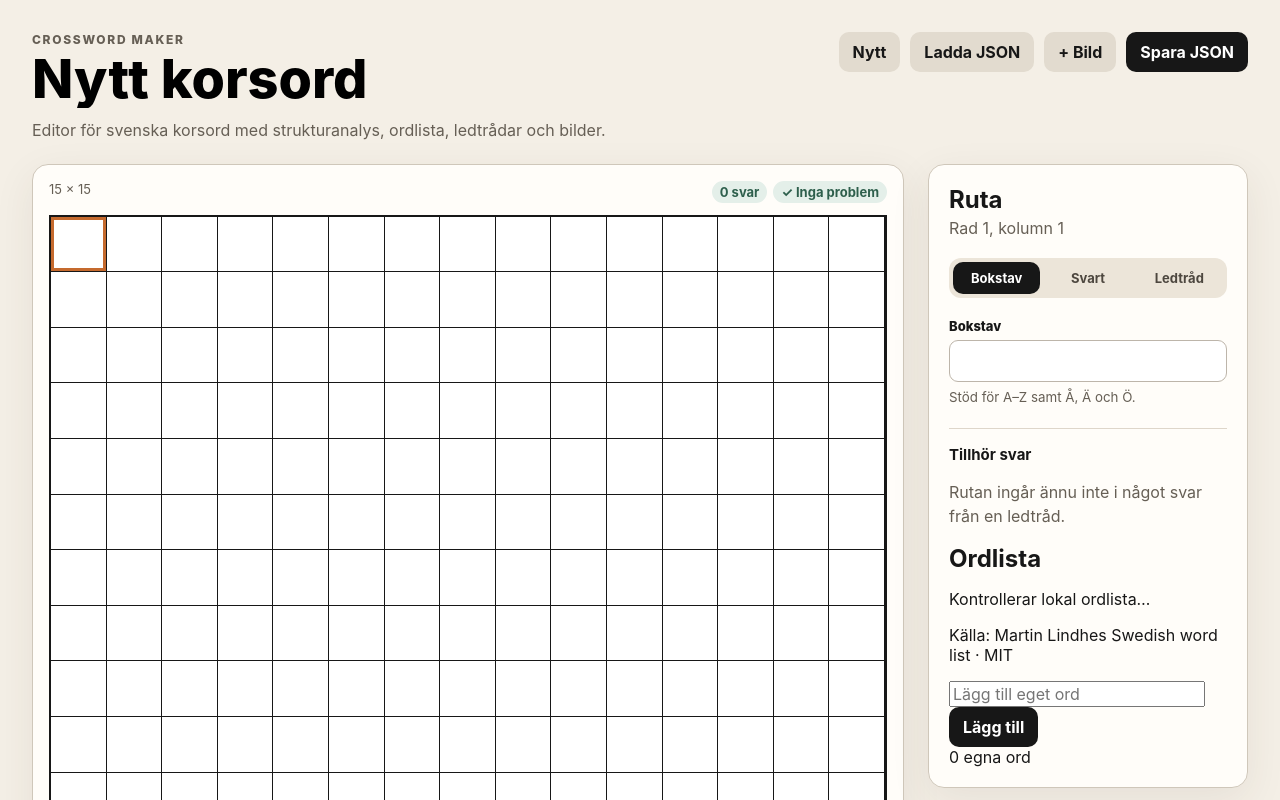
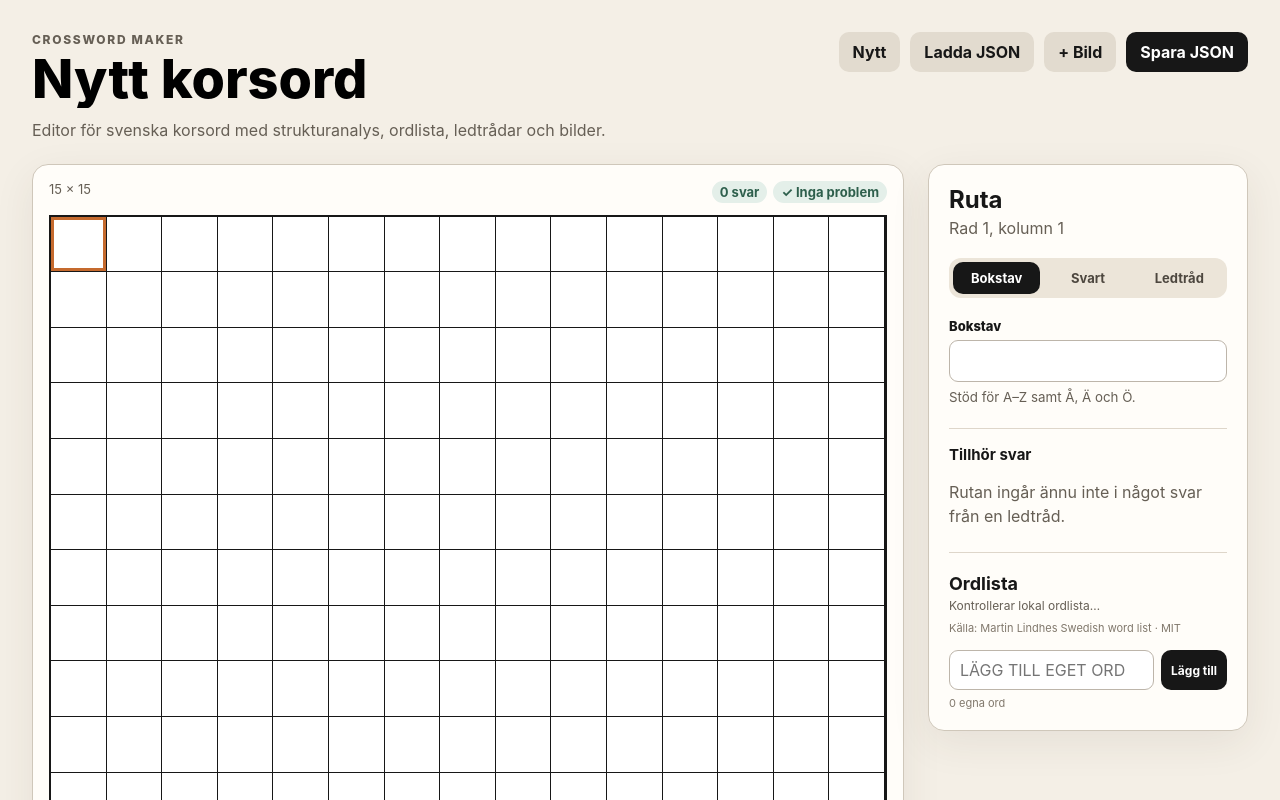
Before and after one commit to unilsson/crossword-maker, a React (Vite) app: page / in a window 1280 px wide. Shown: the top 800 px of the page. Built offline with nearby package versions, Linux system fonts and the light colour scheme.

Commit message:
feat: style Sprint 3 dictionary tools

```diff
--- a/src/styles.css
+++ b/src/styles.css
@@ -627,3 +627,155 @@ footer {
     justify-content: flex-start;
   }
 }
+
+
+.dictionary-panel {
+  margin-top: 24px;
+  padding-top: 20px;
+  border-top: 1px solid #ded6ca;
+}
+
+.dictionary-heading {
+  display: flex;
+  align-items: flex-start;
+  justify-content: space-between;
+  gap: 10px;
+}
+
+.dictionary-heading h2 {
+  margin: 0;
+  font-size: 18px;
+}
+
+.dictionary-heading p {
+  margin: 4px 0 0;
+  color: #665f55;
+  font-size: 12px;
+}
+
+.dictionary-heading .secondary {
+  padding: 7px 9px;
+  font-size: 12px;
+}
+
+.dictionary-source {
+  margin: 8px 0 14px;
+  color: #81786c;
+  font-size: 11px;
+  line-height: 1.4;
+}
+
+.custom-word-row {
+  display: grid;
+  grid-template-columns: minmax(0, 1fr) auto;
+  gap: 7px;
+}
+
+.custom-word-row input {
+  min-width: 0;
+  border: 1px solid #bdb5aa;
+  border-radius: 9px;
+  padding: 9px 10px;
+  background: #fff;
+  text-transform: uppercase;
+}
+
+.inspector .custom-word-row button {
+  padding: 8px 10px;
+  font-size: 12px;
+}
+
+.custom-word-meta {
+  display: flex;
+  align-items: center;
+  justify-content: space-between;
+  gap: 8px;
+  margin-top: 6px;
+  color: #81786c;
+  font-size: 11px;
+}
+
+.inspector .custom-word-meta .text-button {
+  font-size: 11px;
+}
+
+.candidate-section {
+  margin-top: 18px;
+  padding-top: 16px;
+  border-top: 1px solid #ded6ca;
+}
+
+.candidate-heading {
+  display: flex;
+  align-items: baseline;
+  justify-content: space-between;
+  gap: 10px;
+}
+
+.candidate-heading h3 {
+  margin: 0;
+  font-size: 15px;
+}
+
+.candidate-heading code {
+  font-family: ui-monospace, SFMono-Regular, Menlo, Consolas, monospace;
+  font-size: 13px;
+  letter-spacing: 0.08em;
+}
+
+.compact-field {
+  margin: 10px 0;
+}
+
+.compact-field select {
+  padding: 8px;
+  font-size: 12px;
+}
+
+.candidate-count {
+  margin: 10px 0 7px;
+  color: #665f55;
+  font-size: 11px;
+}
+
+.candidate-list {
+  display: grid;
+  grid-template-columns: 1fr 1fr;
+  gap: 6px;
+  max-height: 280px;
+  overflow: auto;
+}
+
+.inspector .candidate-word {
+  display: grid;
+  gap: 2px;
+  min-width: 0;
+  padding: 7px 8px;
+  border: 1px solid #d6cec2;
+  border-radius: 8px;
+  background: #fff;
+  color: #171717;
+  text-align: left;
+}
+
+.inspector .candidate-word:hover {
+  background: #f2ece2;
+}
+
+.candidate-word span {
+  overflow: hidden;
+  font-size: 12px;
+  font-weight: 800;
+  text-overflow: ellipsis;
+}
+
+.candidate-word small {
+  color: #81786c;
+  font-size: 10px;
+}
+
+@media (max-width: 420px) {
+  .candidate-list {
+    grid-template-columns: 1fr;
+  }
+}
```
